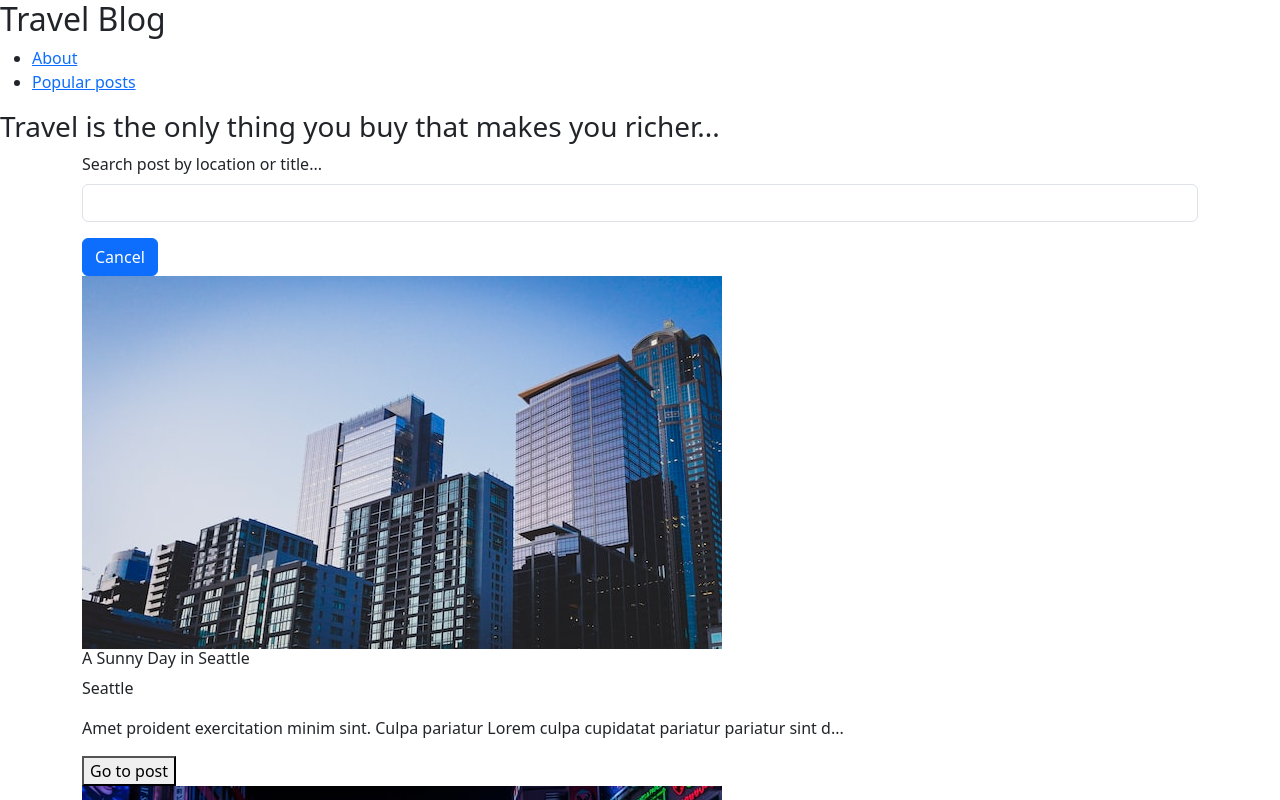
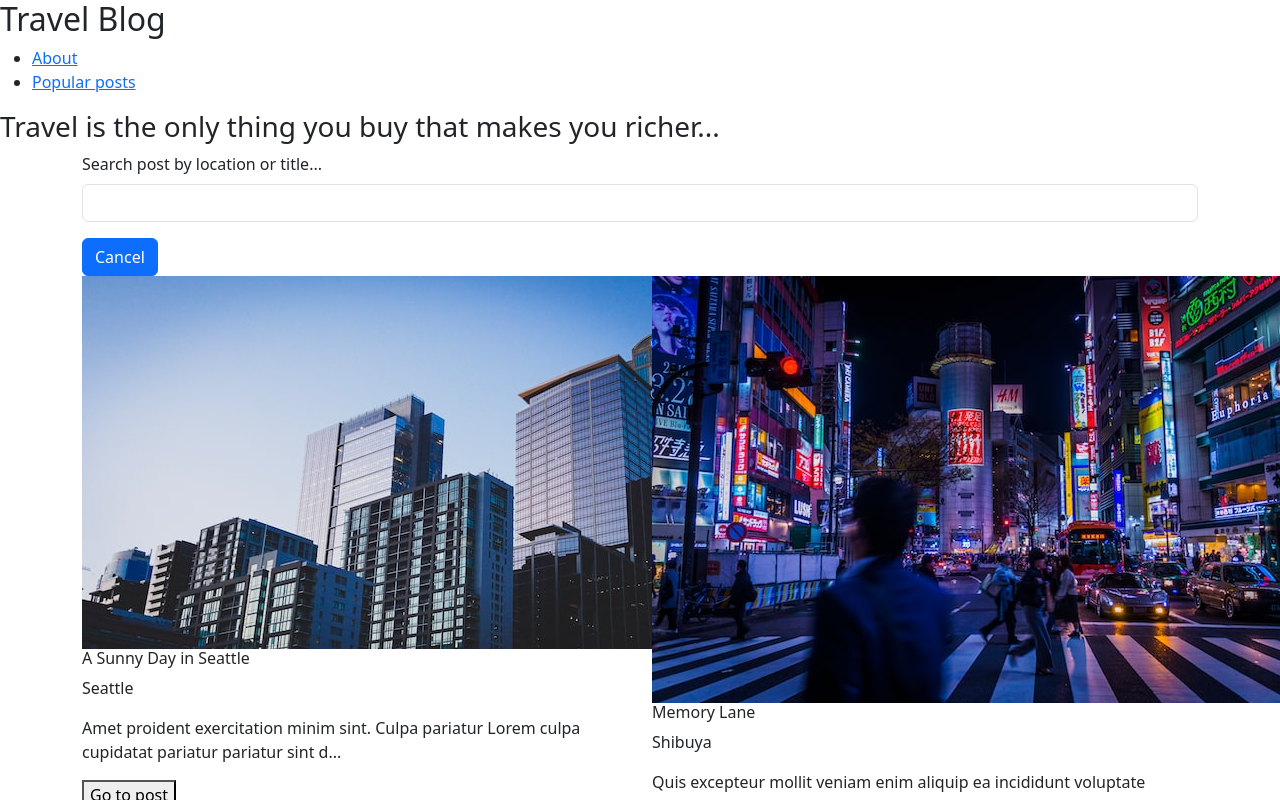
Before and after one commit to shanicegrif/lab-intro-to-bootstrap-w-react, a React (Vite) app: page / in a window 1280 px wide. Shown: the top 800 px of the page. Built offline with nearby package versions, Linux system fonts and the light colour scheme.

Commit message:
bootstrap

```diff
--- a/src/Components/Card.jsx
+++ b/src/Components/Card.jsx
@@ -14,9 +14,9 @@ const Card = ({ post }) => {
   return (
     <div className="post">
       <img
+        className="post-image-height"
         src={images[fixedLocation]}
         alt={`Image of ${location}`}
-        className="post-image-height"
       />
       <h6>{title}</h6>
       <p>{location}</p>
--- a/src/Components/Travels.jsx
+++ b/src/Components/Travels.jsx
@@ -31,6 +31,8 @@ const Travels = () => {
 
   return (
     <div className="container">
+      <div className="row">
+        <div className="col-md-auto">
           <form>
             <div className="mb-3">
               <label htmlFor="search" className="form-label">
@@ -48,23 +50,24 @@ const Travels = () => {
               Cancel
             </button>
           </form>
-      <div>
+          <div class="row row-cols-2">
             {filteredPost.length > 0 ? (
-          <div className="post">
-            {filteredPost.map((post) => (
-              <Card key={post.id} post={post} />
-            ))}
+              filteredPost.map((post) => (
+                <div className="col-ml-6" key={post.id}>
+                  <Card post={post} />
                 </div>
+              ))
             ) : (
               <div className="error">
                 <p>No matching posts found.</p>
               </div>
             )}
           </div>
+        </div>
 
-      <div className="post-table">
+        <div className="col-md-auto">
           <h3>Posts by location</h3>
-        <table>
+          <table className="table">
             <thead>
               <tr>
                 <th scope="col">Location</th>
@@ -82,6 +85,7 @@ const Travels = () => {
           </table>
         </div>
       </div>
+    </div>
   );
 };
 
```
Also changed, not shown: src/index.css (+19 -0 lines). Lines whose indentation alone changed are shown as unchanged.
